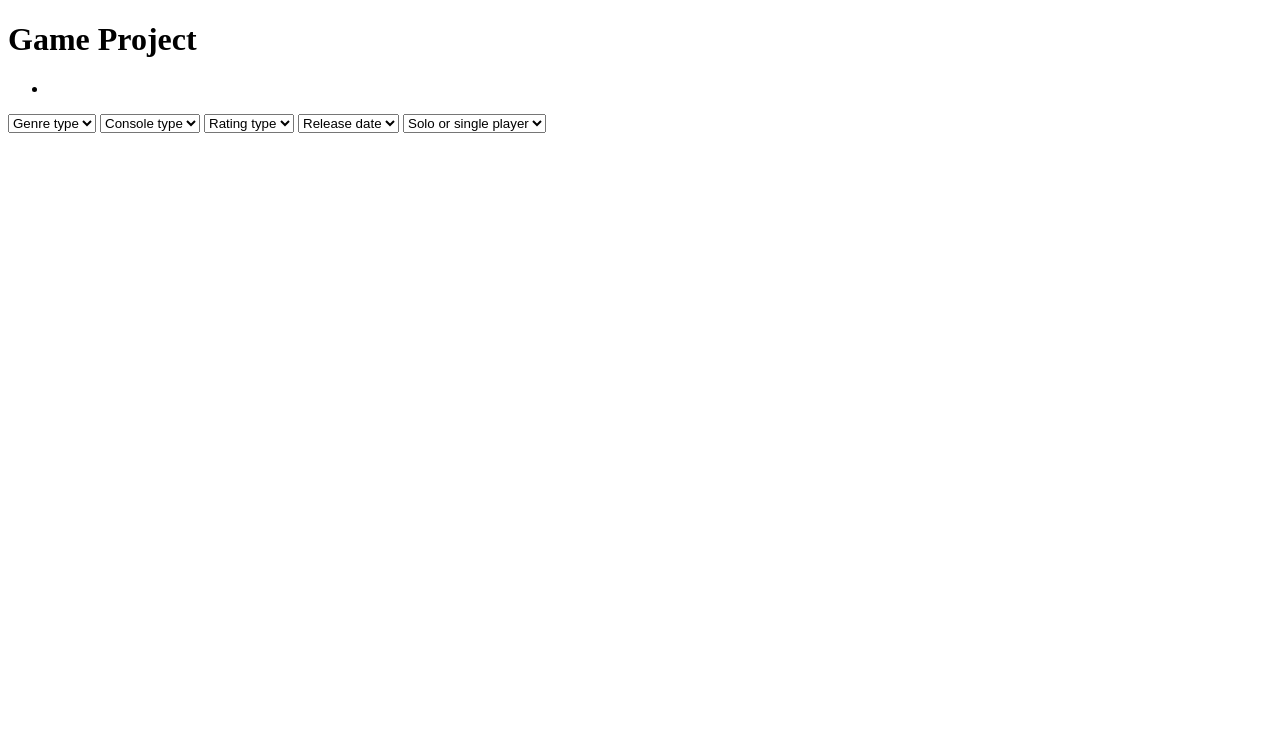
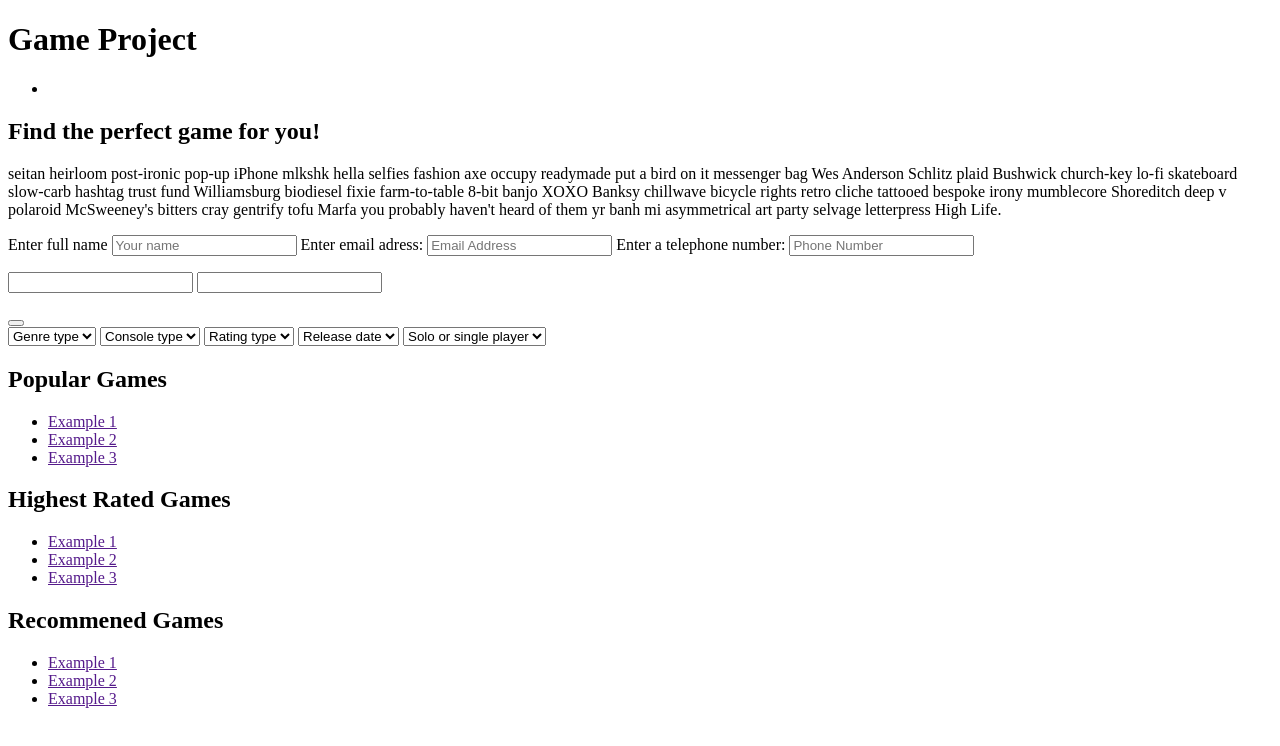
Before and after one commit to lexcraw4d/Game_Project1, a plain HTML site: page index.html in a window 1280 px wide. Drawn offline with Linux system fonts and the light colour scheme.

Commit message:
prelimanary

```diff
--- a/index.html
+++ b/index.html
@@ -19,6 +19,39 @@
             </ul>
         </nav>
         </header>
+
+        <!-- Introduction and user info-->
+        <section>
+            <h2>Find the perfect game for you!</h2>
+            <p>
+              seitan heirloom post-ironic pop-up iPhone mlkshk hella selfies fashion axe occupy readymade put a bird on it messenger bag Wes Anderson Schlitz plaid Bushwick church-key lo-fi skateboard slow-carb hashtag trust fund Williamsburg biodiesel fixie farm-to-table 8-bit banjo XOXO Banksy chillwave bicycle rights retro cliche tattooed bespoke irony mumblecore Shoreditch deep v polaroid McSweeney's bitters cray gentrify tofu Marfa you probably haven't heard of them yr banh mi asymmetrical art party selvage letterpress High Life.
+            </p>
+            <div>
+                <form>
+                    <label for="name">Enter full name</label>
+                    <input type="text" placeholder="Your name" id="name" class="form-input"/>
+
+                    <label for="email">Enter email adress:</label>
+                    <input type="email" placeholder="Email Address" name="email" id="email" class="form-input"/>
+
+                    <label for="phone">Enter a telephone number:</label>
+                    <input type="tel" placeholder="Phone Number" name="phone" id="phone" class="form-input" />
+                    <p>
+                        <span class="">
+                            <input type="" name="" id="" />
+                            <label for=""></label>
+                        </span>
+                        <span class="">
+                            <input type="" name="" id="" />
+                            <label for=""></label>
+                        </span>
+                    </p>
+                    <button type="">
+                    </button>
+                </form>
+                </div>
+        </section>
+
         <!-- Drop down container-->
         <section>
             <div class="drop-down-container">
@@ -26,14 +59,37 @@
                     <div id="check-box"></div>
                     <select name="" id="">
                         Genre
+                        RPG
+                        STrategy
+                        Shooters
+                        Action
+                        MOBA
+                        MMORPG
+                        SAndbox
+                        Puzzles
+                        Results
+                        Survival
+                        Platofrmer
                         <option value="">Genre type</option>
                     </select>
                     <select name="" id ="">
                         Console
+                        PC
+                        PS4
+                        Ps5
+                        Switch
+                        XBOX
+                        iOS
+                        Android
                         <option value="">Console type</option>
                     </select>
                     <select name="" id="">
                         Rating
+                        EC
+                        E
+                        T
+                        M
+                        Adult
                         <option value="">Rating type</option>
                     </select>
                     <select name ="" id="">
@@ -42,4 +98,53 @@
                     <select>
                         <option value ="">Solo or single player</option>
                     </select>
+
                 </div>
+              </div>
+        </section>
+
+        <!--Highlights section-->
+        <section id="" class="">
+            <div class="">
+                <h2 class="">Popular Games</h2>
+                    <ul>
+                        <li>
+                            <a href=""> Example 1 </a>
+                        </li>
+                        <li>
+                            <a href=""> Example 2 </a>
+                        </li>
+                        <li>
+                            <a href=""> Example 3 </a>
+                        </li>
+                    </ul>
+            </div>
+            <div class="">
+                <h2 class="">Highest Rated Games</h2>
+                    <ul>
+                        <li>
+                            <a href=""> Example 1 </a>
+                        </li>
+                        <li>
+                            <a href=""> Example 2 </a>
+                        </li>
+                        <li>
+                            <a href=""> Example 3 </a>
+                        </li>
+                    </ul>
+            </div>
+            <div class="">
+                <h2>Recommened Games</h2>
+                    <ul>
+                        <li>
+                            <a href=""> Example 1 </a>
+                        </li>
+                        <li>
+                            <a href=""> Example 2 </a>
+                        </li>
+                        <li>
+                            <a href=""> Example 3 </a>
+                        </li>
+                    </ul>
+            </div>
+        </section>
```
